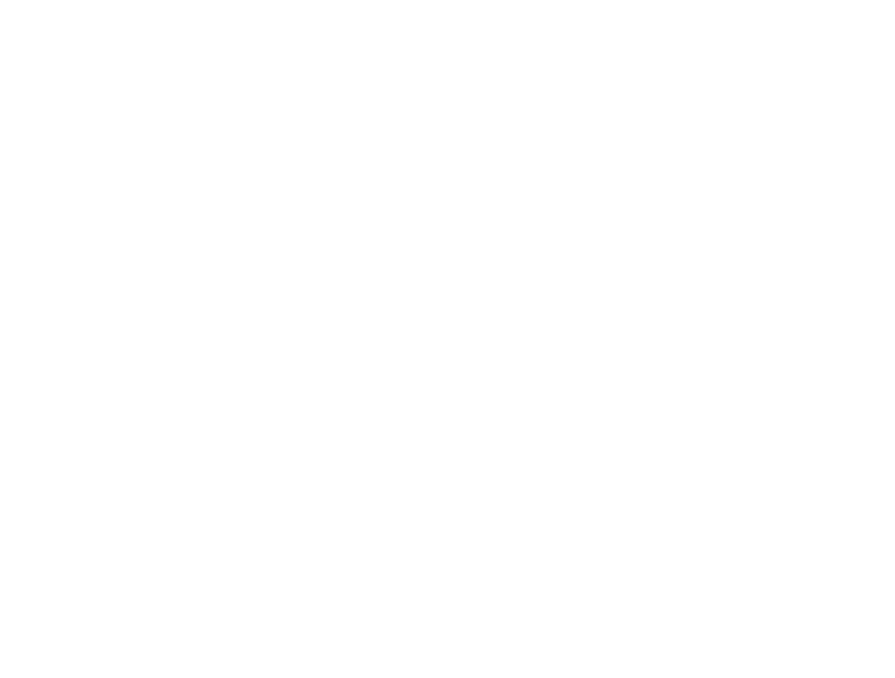
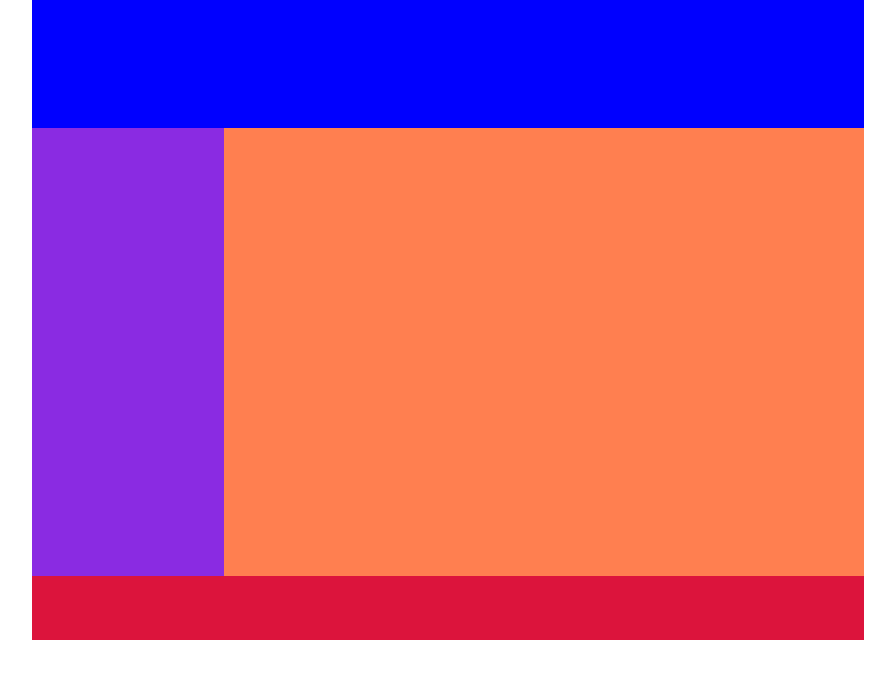
Before and after one commit to camillaeriksson/kattkul, a website: page index.html in a window 1280 px wide. Shown: the whole page, without its empty margins (192-1087 px from the left). Drawn offline with Linux system fonts and the light colour scheme.

Commit message:
Added exktra html and grid

```diff
--- a/index.html
+++ b/index.html
@@ -7,10 +7,23 @@
     <meta http-equiv="X-UA-Compatible" content="ie=edge">
     <title>KATTKUL</title>
     <script src="./build/bundle.js"></script>
+    <link rel="stylesheet" href="style.css">
 </head>
 
 <body>
+    <div class="grid_template_container">
+        <header>
+        </header>
 
+        <div class="sidebar">
+        </div>
+        <div class="main_content">
+        </div>
+
+        <footer>
+
+        </footer>
+    </div>
 </body>
 
 </html>
--- /dev/null
+++ b/style.css
@@ -0,0 +1,35 @@
+body {
+    margin: 0;
+    display: flex;
+    justify-content: center;
+}
+
+header {
+    grid-area: header;
+    background-color: blue;
+}
+
+.sidebar {
+    grid-area: sidebar;
+    background-color: blueviolet;
+}
+
+.main_content {
+    grid-area: main_content;
+    background-color: coral;
+}
+
+footer {
+    grid-area: footer;
+    background-color: crimson;
+}
+
+.grid_template_container {
+    display: grid;
+    grid-template-columns: 15vw 50vw;
+    grid-template-rows: 10vw 35vw 5vw;
+    grid-template-areas:
+    "header header"
+    "sidebar main_content"
+    "footer footer";
+}
```
Also changed, not shown: products.html (+13 -0 lines).
